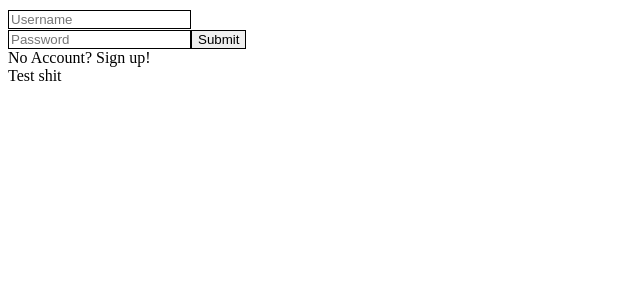
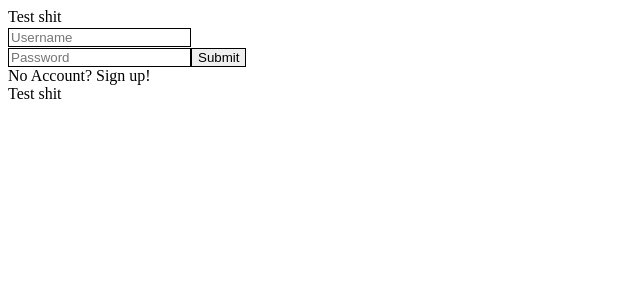
Before and after one commit to bonvoyagehacc/bonvoyage-frontend, a Vue app: page /login in a window 1280 px wide. Shown: the top 300 px of the page, without its empty margins (0-640 px from the left). Built offline with nearby package versions, Linux system fonts and the light colour scheme.

Commit message:
test rename

```diff
--- a/src/components/Login.vue
+++ b/src/components/Login.vue
@@ -1,4 +1,7 @@
 <template>
+<div class="input-text" v-on:click="test()">
+                Test shit
+ </div>
     <div class="container">
         <div v-if="method=='login'" class="info-box">
             <div class="input-text">
```
